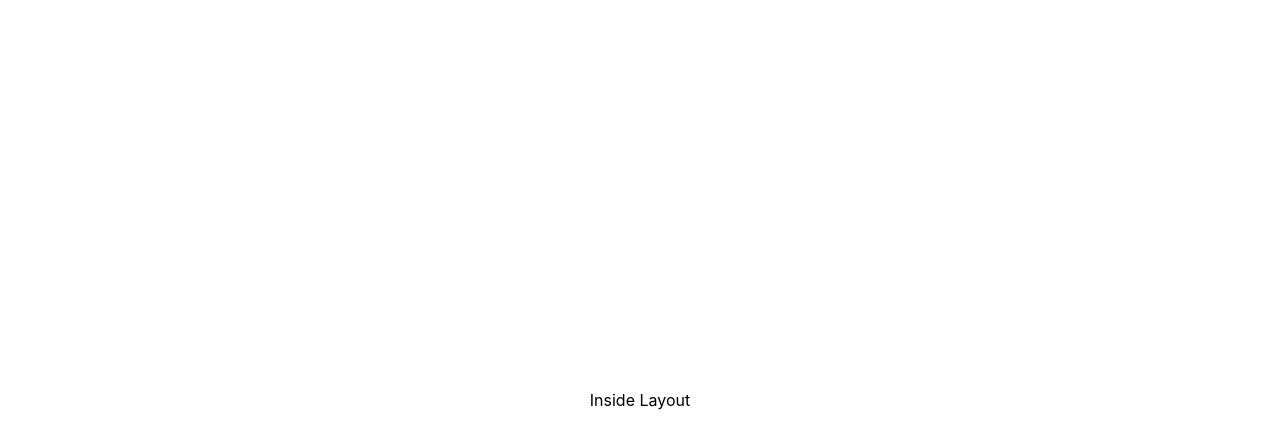
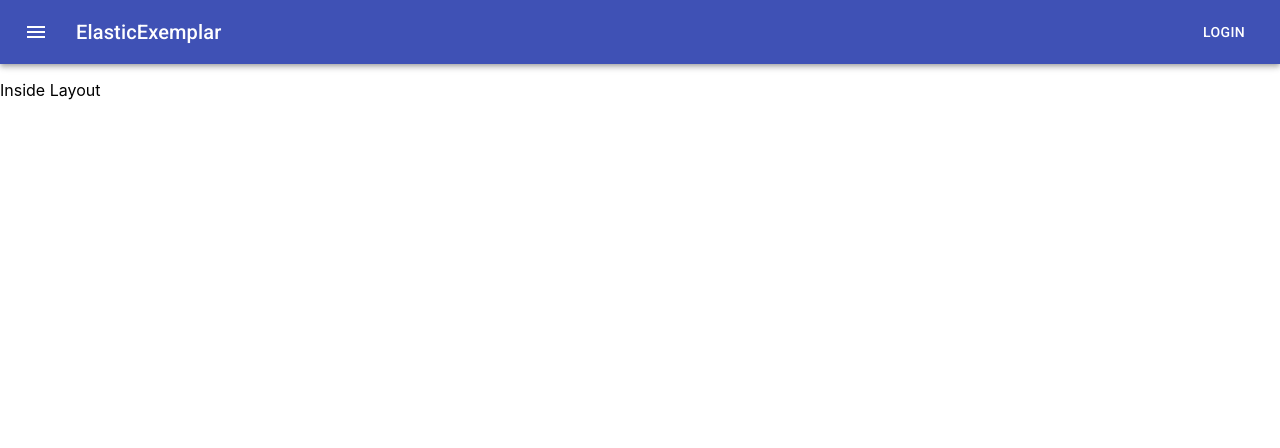
Before and after one commit to dendihandian/elastic-exemplar, a Next.js app: page / in a window 1280 px wide. Shown: the top 448 px of the page. Built offline with nearby package versions, Linux system fonts and the light colour scheme.

Commit message:
add materialui, add basic drawer

```diff
--- /dev/null
+++ b/components/AppDrawer/AppDrawer.js
@@ -0,0 +1,39 @@
+import React from "react";
+import Drawer from "@material-ui/core/Drawer";
+import List from "@material-ui/core/List";
+import Divider from "@material-ui/core/Divider";
+import ListItem from "@material-ui/core/ListItem";
+import ListItemIcon from "@material-ui/core/ListItemIcon";
+import ListItemText from "@material-ui/core/ListItemText";
+import InboxIcon from "@material-ui/icons/MoveToInbox";
+import MailIcon from "@material-ui/icons/Mail";
+
+export const AppDrawer = (props) => {
+  return (
+    <div>
+      <Drawer anchor={"left"} open={props.open} onClose={props.closed}>
+        <List>
+          {["Inbox", "Starred", "Send email", "Drafts"].map((text, index) => (
+            <ListItem button key={text}>
+              <ListItemIcon>
+                {index % 2 === 0 ? <InboxIcon /> : <MailIcon />}
+              </ListItemIcon>
+              <ListItemText primary={text} />
+            </ListItem>
+          ))}
+        </List>
+        <Divider />
+        <List>
+          {["All mail", "Trash", "Spam"].map((text, index) => (
+            <ListItem button key={text}>
+              <ListItemIcon>
+                {index % 2 === 0 ? <InboxIcon /> : <MailIcon />}
+              </ListItemIcon>
+              <ListItemText primary={text} />
+            </ListItem>
+          ))}
+        </List>
+      </Drawer>
+    </div>
+  );
+};
--- /dev/null
+++ b/components/AppHeader/AppHeader.js
@@ -0,0 +1,45 @@
+import React from "react";
+import { makeStyles } from "@material-ui/core/styles";
+import AppBar from "@material-ui/core/AppBar";
+import Toolbar from "@material-ui/core/Toolbar";
+import Typography from "@material-ui/core/Typography";
+import Button from "@material-ui/core/Button";
+import IconButton from "@material-ui/core/IconButton";
+import MenuIcon from "@material-ui/icons/Menu";
+
+const useStyles = makeStyles((theme) => ({
+  root: {
+    flexGrow: 1,
+  },
+  menuButton: {
+    marginRight: theme.spacing(2),
+  },
+  title: {
+    flexGrow: 1,
+  },
+}));
+
+export const AppHeader = (props) => {
+  const classes = useStyles();
+  return (
+    <div className={classes.root}>
+      <AppBar position="static">
+        <Toolbar>
+          <IconButton
+            edge="start"
+            className={classes.menuButton}
+            color="inherit"
+            aria-label="menu"
+            onClick={props.drawerToggleClicked}
+          >
+            <MenuIcon />
+          </IconButton>
+          <Typography variant="h6" className={classes.title}>
+            ElasticExemplar
+          </Typography>
+          <Button color="inherit">Login</Button>
+        </Toolbar>
+      </AppBar>
+    </div>
+  );
+};
--- a/hoc/Layout/Layout.js
+++ b/hoc/Layout/Layout.js
@@ -1,15 +1,44 @@
 import React, { Component } from "react";
 import Head from "next/head";
 import Aux from "../AuxHoc/AuxHoc";
+import { AppHeader } from "../../components/AppHeader/AppHeader";
+import { AppDrawer } from "../../components/AppDrawer/AppDrawer";
 
 export default class Layout extends Component {
+  state = {
+    showSideDrawer: false,
+  };
+
+  sideDrawerClosedHandler = () => {
+    this.setState({ showSideDrawer: false });
+  };
+
+  sideDrawerToggleHandler = () => {
+    this.setState((prevState) => {
+      return { showSideDrawer: !prevState.showSideDrawer };
+    });
+  };
+
   render() {
     return (
       <Aux>
         <Head>
           <title>Elastic Exemplar</title>
           <link rel="icon" href="/favicon.ico" />
+          <link
+            rel="stylesheet"
+            href="https://fonts.googleapis.com/css?family=Roboto:300,400,500,700&display=swap"
+          />
+          <link
+            rel="stylesheet"
+            href="https://fonts.googleapis.com/icon?family=Material+Icons"
+          />
         </Head>
+        <AppHeader drawerToggleClicked={this.sideDrawerToggleHandler} />
+        <AppDrawer
+          open={this.state.showSideDrawer}
+          closed={this.sideDrawerClosedHandler}
+        />
         <main>{this.props.children}</main>
       </Aux>
     );
--- a/package.json
+++ b/package.json
@@ -8,6 +8,8 @@
     "start": "next start"
   },
   "dependencies": {
+    "@material-ui/core": "^4.11.0",
+    "@material-ui/icons": "^4.9.1",
     "next": "9.5.4",
     "react": "16.13.1",
     "react-dom": "16.13.1"
--- a/styles/Home.module.css
+++ b/styles/Home.module.css
@@ -1,4 +1,4 @@
-.container {
+/* .container {
   min-height: 100vh;
   padding: 0 0.5rem;
   display: flex;
@@ -119,4 +119,4 @@
     width: 100%;
     flex-direction: column;
   }
-}
+} */
```
Also changed, not shown: 1 other file (tests, documents, lock files or other folders).
